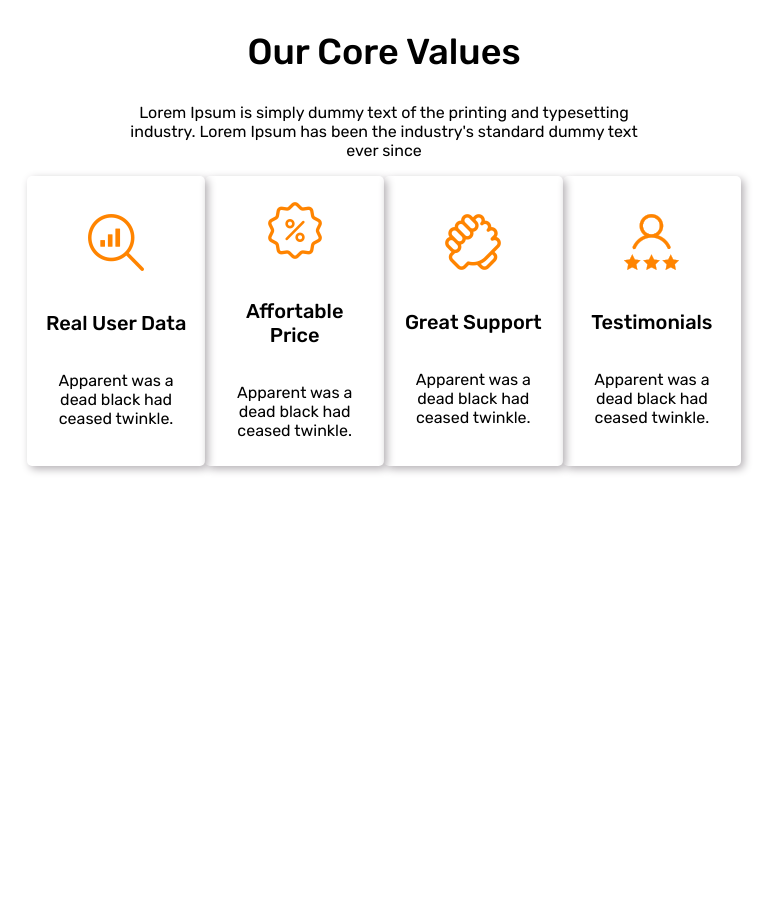
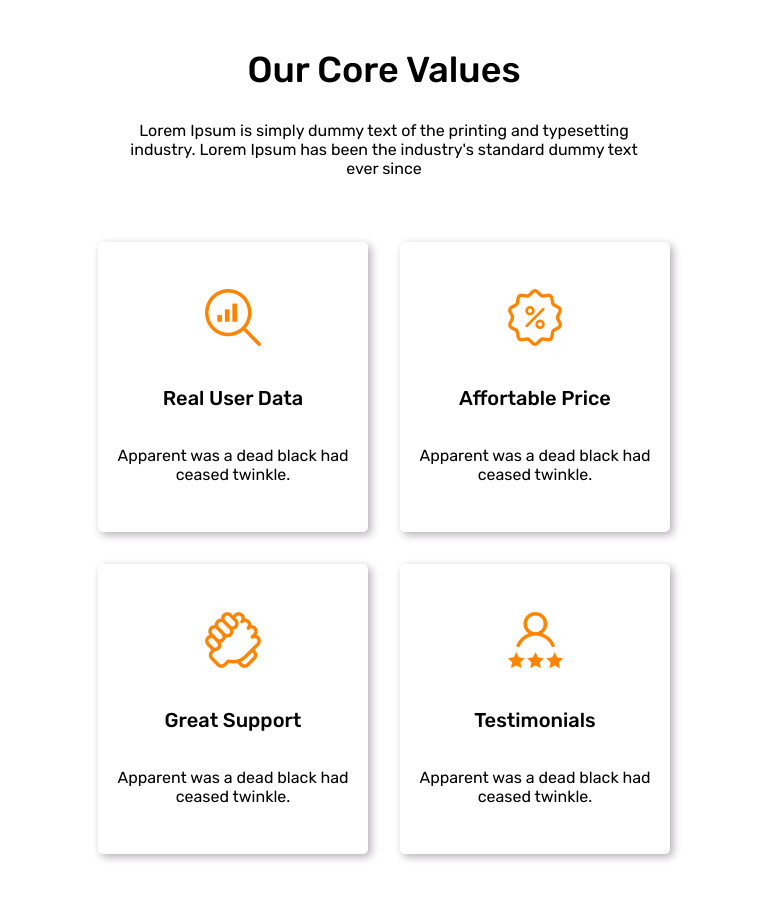
Before and after one commit to LisaDevoghelaere/responsive-cas1, a plain HTML site: page index.html in a window 768 px wide. Before the commit the page ends 800 px from the top, so only its background shows below. Drawn offline with Linux system fonts and the light colour scheme.

Commit message:
3bp responsive
update des détails de la maquette pour qu'elle passe sur 3 supports différents

```diff
--- a/style.css
+++ b/style.css
@@ -1,79 +1,8 @@
-@media screen and (min-width:415px)
+@media screen and (min-width:1140px)
 {
-    h2, p
+    body
     {
-        text-align: center;
-        font-family: 'Rubik', sans-serif;
-    }
-    h2
-    {
-        font-weight: 500;
-        font-size: 2.25rem;
-    }
-    .titre-cube
-    {
-        font-weight: 500;
-        font-size: 1.25rem;
-    }
-    p
-    {
-        font-weight: 400;
-        font-size: 1rem;
-    }
-    #container
-    {
-        max-width: 1280px;
-        margin: auto;
-    }
-    header
-    {
-        width : 70%;
-        margin : auto;
-    }
-    .flex-section
-    {
-        display: flex;
-        flex-direction: row;
-        align-content: center;
-        justify-content: space-between;
-        max-width: 95%;
-        margin : auto;
-    }
-    .flex-section>div
-    {
-        width : 270px;
-        height : 290px;
-        box-shadow: 3px 3px 8px #b4b0b4;
-        border-radius: 5px;
-        display: flex;
-        flex-direction: column;
-        justify-content: center;
-        align-content: center;
-    }
-    .flex-section>div>p
-    {
-        padding-left: 1rem;
-        padding-right: 1rem;
-    }
-    img
-    {
-        max-width: 100%;
-    }
-}
-@media screen and (min-width:320px) and (max-width:414px)
-{
-    #container
-    {
-        max-width: 414px;
-        margin : auto;
-    }
-    .flex-section
-    {
-        display: flex;
-        flex-direction: column;
-        align-content: center;
-        justify-content:center;
-        margin : auto;
+        margin :0px;
     }
     h2, p
     {
@@ -103,9 +32,18 @@
     header
     {
         width : 70%;
+        margin : 3rem auto;
+    }
+    .flex-section
+    {
+        display: flex;
+        flex-direction: row;
+        align-content: center;
+        justify-content: space-between;
+        max-width: 95%;
         margin : auto;
+        flex-wrap: wrap;
     }
-
     .flex-section>div
     {
         width : 270px;
@@ -126,5 +64,140 @@
     {
         max-width: 100%;
     }
+}
+@media screen and (min-width:320px) and (max-width:414px)
+{
+    body
+    {
+        margin :0px;
+    }
+    #container
+    {
+        max-width: 414px;
+        margin : auto;
+    }
+    .flex-section
+    {
+        display: flex;
+        flex-direction: column;
+        align-content: center;
+        justify-content:center;
+        margin : auto;
+        flex-wrap: wrap;
+    }
+    h2, p
+    {
+        text-align: center;
+        font-family: 'Rubik', sans-serif;
+    }
+    h2
+    {
+        font-weight: 500;
+        font-size: 2.25rem;
+    }
+    .titre-cube
+    {
+        font-weight: 500;
+        font-size: 1.25rem;
+    }
+    p
+    {
+        font-weight: 400;
+        font-size: 1rem;
+    }
+    header
+    {
+        width : 70%;
+        margin : auto;
+    }
+
+    .flex-section>div
+    {
+        width : 270px;
+        height : 290px;
+        box-shadow: 3px 3px 8px #b4b0b4;
+        border-radius: 5px;
+        display: flex;
+        flex-direction: column;
+        justify-content: center;
+        align-content: center;
+        margin : 1rem auto;
+    }
+    .flex-section>div>p
+    {
+        padding-left: 1rem;
+        padding-right: 1rem;
+    }
+    img
+    {
+        max-width: 100%;
+    }
 
 }
+@media screen and (min-width:415px) and (max-width:1140px)
+{
+    body
+    {
+        margin :0px;
+    }
+    h2, p
+    {
+        text-align: center;
+        font-family: 'Rubik', sans-serif;
+    }
+    h2
+    {
+        font-weight: 500;
+        font-size: 2.25rem;
+    }
+    .titre-cube
+    {
+        font-weight: 500;
+        font-size: 1.25rem;
+    }
+    p
+    {
+        font-weight: 400;
+        font-size: 1rem;
+    }
+    #container
+    {
+        max-width: 834px;
+        margin: auto;
+    }
+    header
+    {
+        width : 70%;
+        margin : 3rem auto;
+    }
+    .flex-section
+    {
+        display: flex;
+        flex-direction: row;
+        justify-content: center;
+        max-width: 95%;
+        margin : 2rem auto;
+        flex-wrap: wrap;
+    }
+    .flex-section>div
+    {
+        width : 270px;
+        height : 290px;
+        box-shadow: 3px 3px 8px #b4b0b4;
+        border-radius: 5px;
+        display: flex;
+        flex-direction: column;
+        justify-content: center;
+        align-content: center;
+        margin : 1rem;
+    }
+    .flex-section>div>p
+    {
+        padding-left: 1rem;
+        padding-right: 1rem;
+    }
+    img
+    {
+        max-width: 100%;
+    }
+}
```
